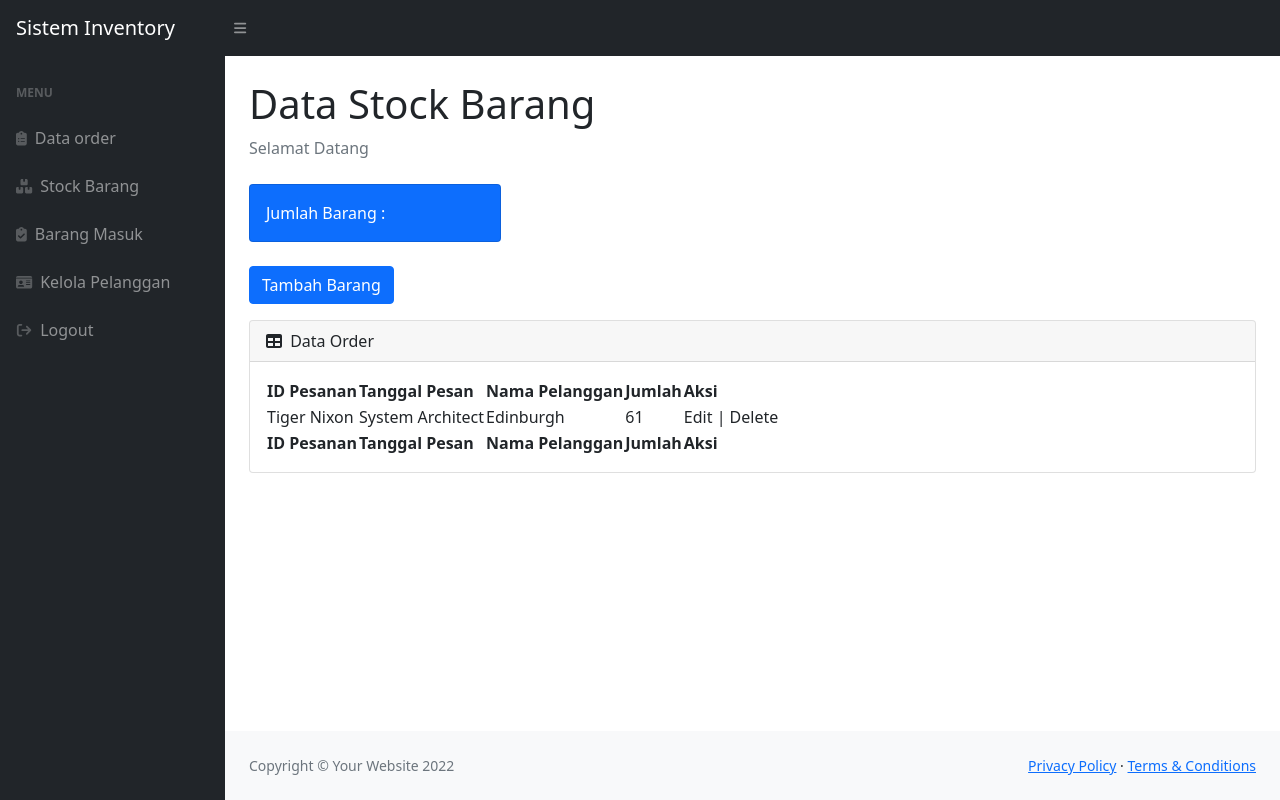
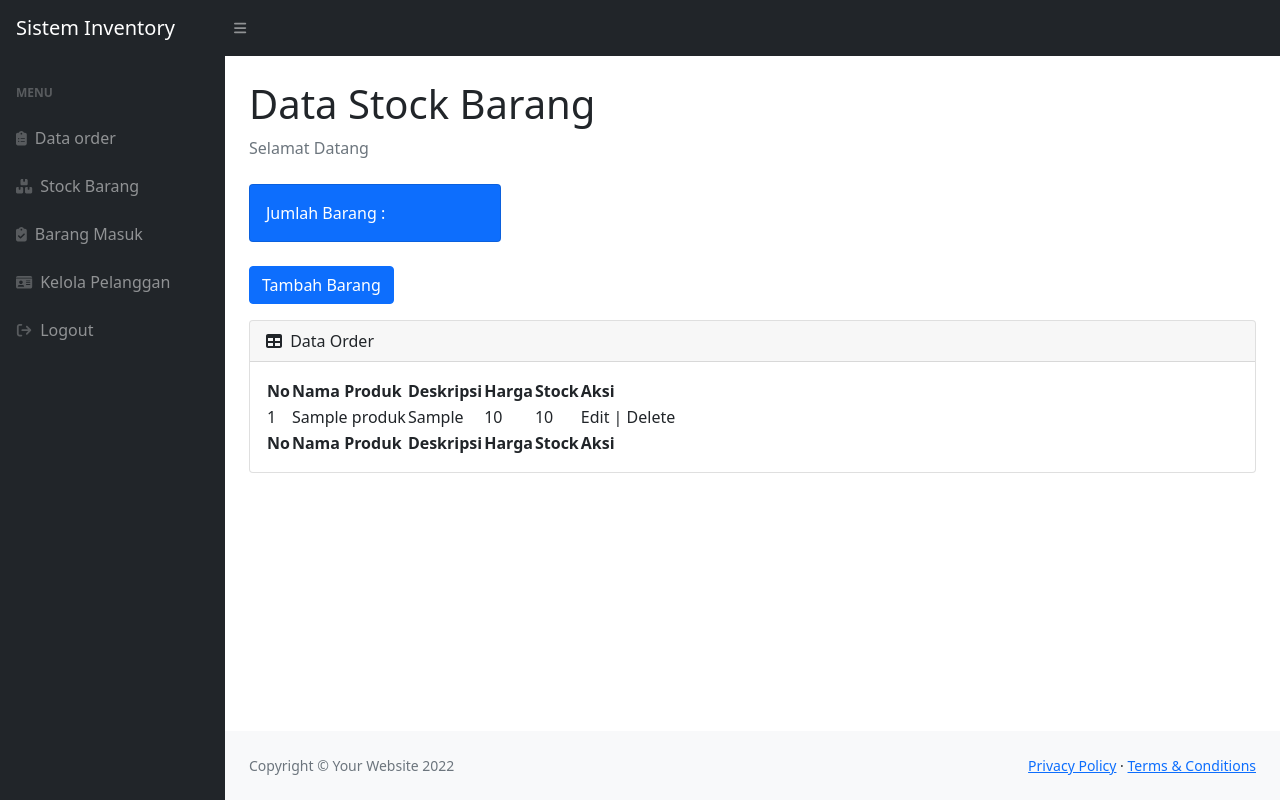
Before and after one commit to AzrielRegi/sistem_inventory, a PHP site: page /stock.php in a window 1280 px wide. Run offline with PHP 8.4, Linux system fonts and the light colour scheme; the visitor is signed in with stand-in values (Sample User, id 1); tables that the repository leaves empty hold one stand-in row (values such as "Sample post"); some libraries are stand-ins or nearby versions.

Commit message:
update produk masih gagal

```diff
--- a/function.php
+++ b/function.php
@@ -51,3 +51,65 @@ if (isset($_POST['tambahpelanggan'])){
         </script>';
     }
 }
+
+if (isset($_POST['hapuspelanggan'])) {
+    $id_pelanggan = $_POST['id_pelanggan'];
+
+    $hapuspelanggan = mysqli_query($koneksi, "DELETE FROM pelanggan WHERE id_pelanggan='$id_pelanggan'");
+
+    if ($hapuspelanggan) {
+        // kalau sukses
+        header('location:pelanggan.php');
+    } else {
+        echo '<script>
+        alert("Gagal Hapus Pelanggan")
+        window.location.href="pelanggan.php"
+        </script>';
+    }
+}
+
+if (isset($_POST['editpelanggan'])) {
+     //initial variable
+     $nama_pelanggan = $_POST['nama_pelanggan'];
+     $no_tlp = $_POST['no_tlp'];
+     $alamat = $_POST['alamat'];
+     $id_pelanggan = $_POST['id_pelanggan'];
+
+     $editpelanggan = mysqli_query($koneksi, "UPDATE pelanggan SET
+     nama_pelanggan='$nama_pelanggan',
+     no_tlp=$no_tlp,
+     alamat='$alamat'
+     WHERE id_pelanggan='$id_pelanggan'");
+
+
+if ($editpelanggan) {
+    // kalau sukses
+    header('location:pelanggan.php');
+} else {
+    echo '<script>
+    alert("Gagal Edit Pelanggan")
+    window.location.href="pelanggan.php"
+    </script>';
+    }
+}
+if (isset($_POST['tambahbarang'])){
+    //initial variable
+    $nama_produk = $_POST['nama_produk'];
+    $deskripsi = $_POST['deskripsi'];
+    $harga = $_POST['harga'];
+    $stock = $_POST['stock'];
+
+    $insert_produk = mysqli_query($koneksi, "INSERT INTO produk (nama_produk, deskripsi, harga, stock)
+    VALUES ('$nama_produk', '$deskripsi', '$harga', '$stock')") ;
+
+    if ($insert_produk) {
+        //kalau sukses
+        header('location:stock.php');
+    } else {
+        echo '
+        <script>
+        alert("Gagal tambah barang")
+        window.location.href="stock.php"
+        </script>';
+    }
+}
--- a/stock.php
+++ b/stock.php
@@ -1,5 +1,6 @@
 <?php
 require 'cek_login.php';
+$getproduk = mysqli_query($koneksi, "SELECT * FROM produk");
 ?>
 
 <!DOCTYPE html>
@@ -80,30 +81,43 @@ require 'cek_login.php';
                             <table id="datatablesSimple">
                                 <thead>
                                     <tr>
-                                        <th>ID Pesanan</th>
-                                        <th>Tanggal Pesan</th>
-                                        <th>Nama Pelanggan</th>
-                                        <th>Jumlah</th>
+                                        <th>No</th>
+                                        <th>Nama Produk</th>
+                                        <th>Deskripsi</th>
+                                        <th>Harga</th>
+                                        <th>Stock</th>
                                         <th>Aksi</th>
                                     </tr>
                                 </thead>
                                 <tfoot>
                                     <tr>
-                                        <th>ID Pesanan</th>
-                                        <th>Tanggal Pesan</th>
-                                        <th>Nama Pelanggan</th>
-                                        <th>Jumlah</th>
+                                    <th>No</th>
+                                        <th>Nama Produk</th>
+                                        <th>Deskripsi</th>
+                                        <th>Harga</th>
+                                        <th>Stock</th>
                                         <th>Aksi</th>
                                     </tr>
                                 </tfoot>
                                 <tbody>
+                                    <?php
+                                    $i =1;
+                                    while($brg = mysqli_fetch_array($getproduk)) {
+                                        $nama_produk = $brg['nama_produk'];
+                                        $deskripsi = $brg['deskripsi'];
+                                        $harga = $brg['harga'];
+                                        $stock = $brg['stock'];
+                                    ?>
+
                                     <tr>
-                                        <td>Tiger Nixon</td>
-                                        <td>System Architect</td>
-                                        <td>Edinburgh</td>
-                                        <td>61</td>
+                                        <td><?= $i++; ?></td>
+                                        <td><?= $nama_produk; ?></td>
+                                        <td><?= $deskripsi; ?></td>
+                                        <td><?= $harga; ?></td>
+                                        <td><?= $stock; ?></td>
                                         <td>Edit | Delete</td>
                                     </tr>
+                                    <?php }; ?>
                                 </tbody>
                             </table>
                         </div>
@@ -155,5 +169,29 @@ require 'cek_login.php';
         </div>
     </div>
 </div>
-
+<div class="modal" id="myModal">
+    <div class="modal-dialog">
+        <div class="modal-content">
+            <!-- Modal Header -->
+            <div class="modal-header">
+                <h4 class="modal-title">Data Tambah Barang</h4>
+                <button type="button" class="btn-close" data-bs-dismiss="modal"></button>
+            </div>
+            <form method="POST">
+                <!-- Modal body -->
+                <div class="modal-body">
+                    <input type = "text" name="nama_produk" class="form-control mt-3" placeholder="Nama Produk">
+                    <input type = "text" name="deskripsi" class="form-control mt-3" placeholder="Deskripsi">
+                    <input type = "num" name="harga" class="form-control mt-3" placeholder="Harga">
+                    <input type = "text" name="stock" class="form-control mt-3" placeholder="Stock">
+                </div>
+                <!-- Modal footer -->
+                <div class="modal-footer">
+                    <button type="submit" class="btn btn-success" name="tambahbarang">Simpan</button>
+                    <button type="button" class="btn btn-danger" data-bs-dismiss="modal">Tutup</button>
+                </div>
+            </form>
+        </div>
+    </div>
+</div>
 </html>
```
Also changed, not shown: pelanggan.php (+73 -13 lines).
